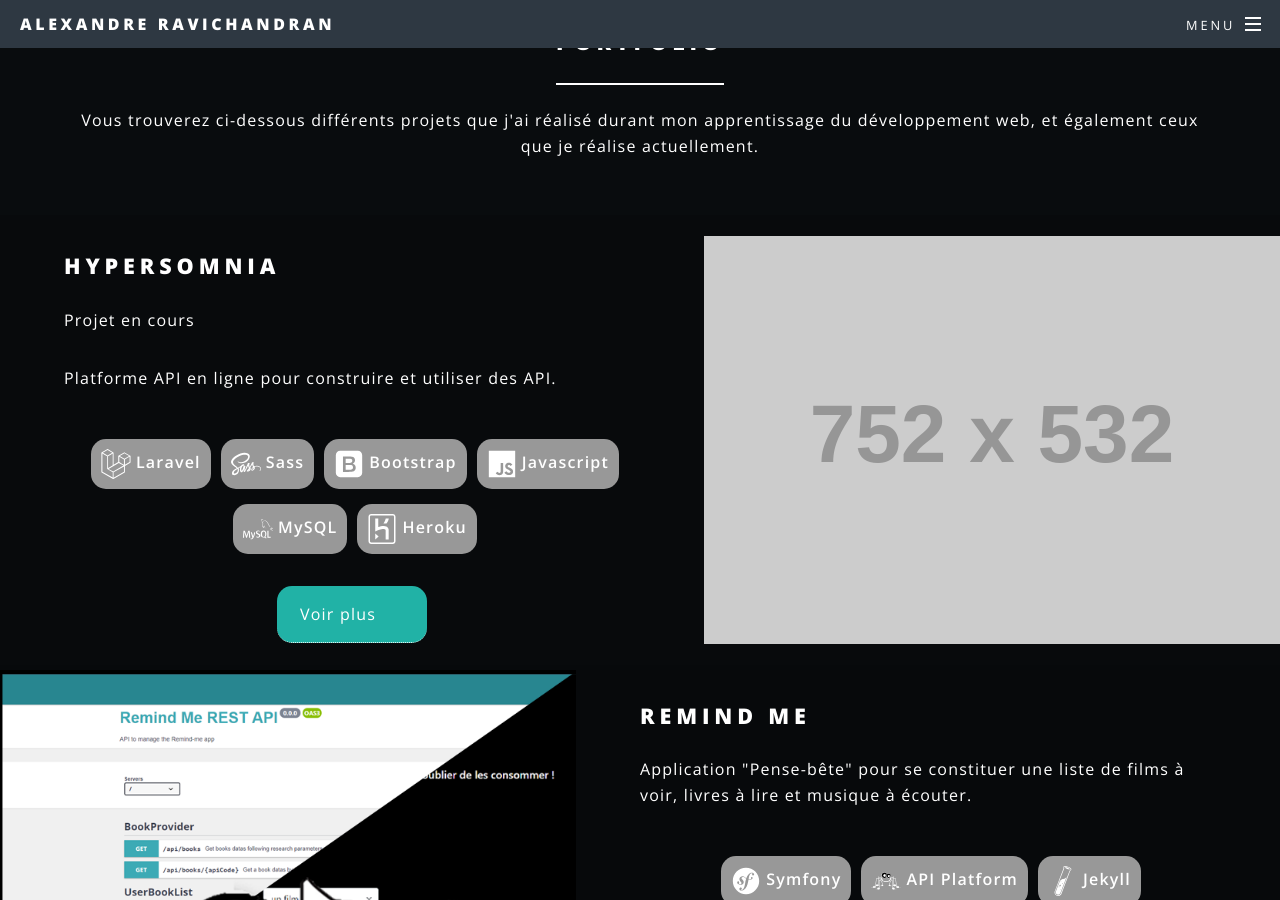
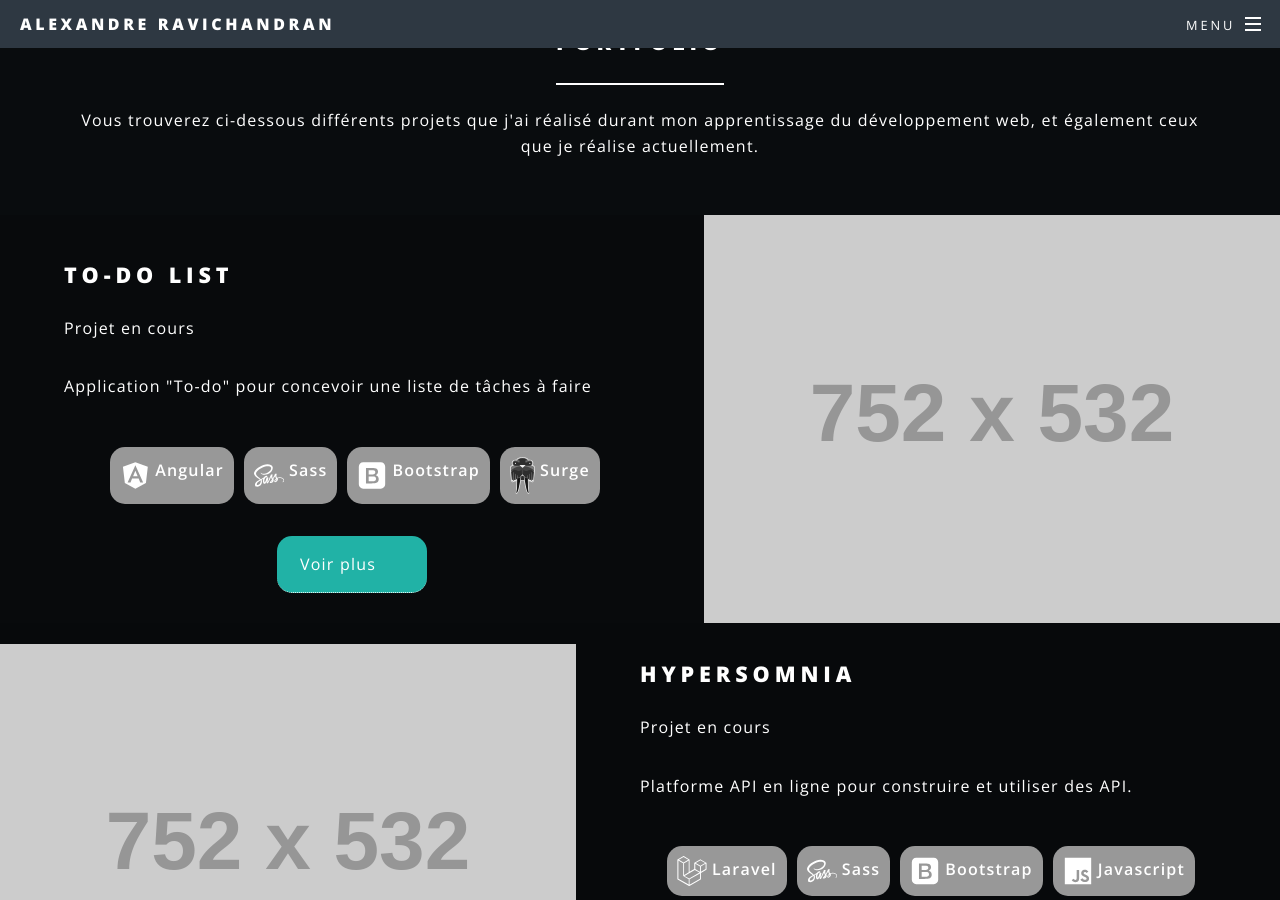
Before and after one commit to AlexandreRavichandran/AlexandreRavichandran.github.io, a Jekyll site: the page built from index.md, in a window 1280 px wide and 900 px high, scrolled down 1613 px. Built offline with Jekyll 4.4.1, drawn with Linux system fonts in a browser that asks for light colours.

Commit message:
add to-do-list project

```diff
--- a/_layouts/home.html
+++ b/_layouts/home.html
@@ -50,6 +50,35 @@
                     développement web, et également ceux que je réalise actuellement.</p>
             </header>
         </div>
+        <section class="spotlight">
+            <div class="image projectDirectLinks"><a><img src="https://placehold.it/752x532" alt="" /></a></div>
+            <div class="content">
+                <h2>To-do list</h2>
+                <p>Projet en cours</p>
+                <p>Application "To-do" pour concevoir une liste de tâches à faire</p>
+                <ul style="display: flex;flex-wrap: wrap;justify-content: center;">
+                    <li class="language">
+                        <img src="/assets/css/images/languages/angular.svg" alt="">
+                        <p>Angular</p>
+                    </li>
+                    <li class="language">
+                        <img src="/assets/css/images/languages/sass.svg" alt="">
+                        <p>Sass</p>
+                    </li>
+                    <li class="language">
+                        <img src="/assets/css/images/languages/bootstrap.svg" alt="">
+                        <p>Bootstrap</p>
+                    </li>
+                    <li class="language">
+                        <img style="width:25px" src="/assets/css/images/languages/surge.svg" alt="">
+                        <p>Surge</p>
+                    </li>
+                </ul>
+                <div class="projectLinks">
+                    <a target="_blank" href="/To-do-list">Voir plus</a>
+                </div>
+            </div>
+        </section>
         <section class="spotlight">
             <div class="image projectDirectLinks"><a><img src="https://placehold.it/752x532" alt="" /></a></div>
             <div class="content">
```
Also changed, not shown: projects/hypersomnia.md (+1 -1 lines), projects/to-do-list.md (added, +36 -0 lines), assets/css/images/hypersomnia.png (added), assets/css/images/languages/angular.svg (added), assets/css/images/languages/surge.svg (added).
